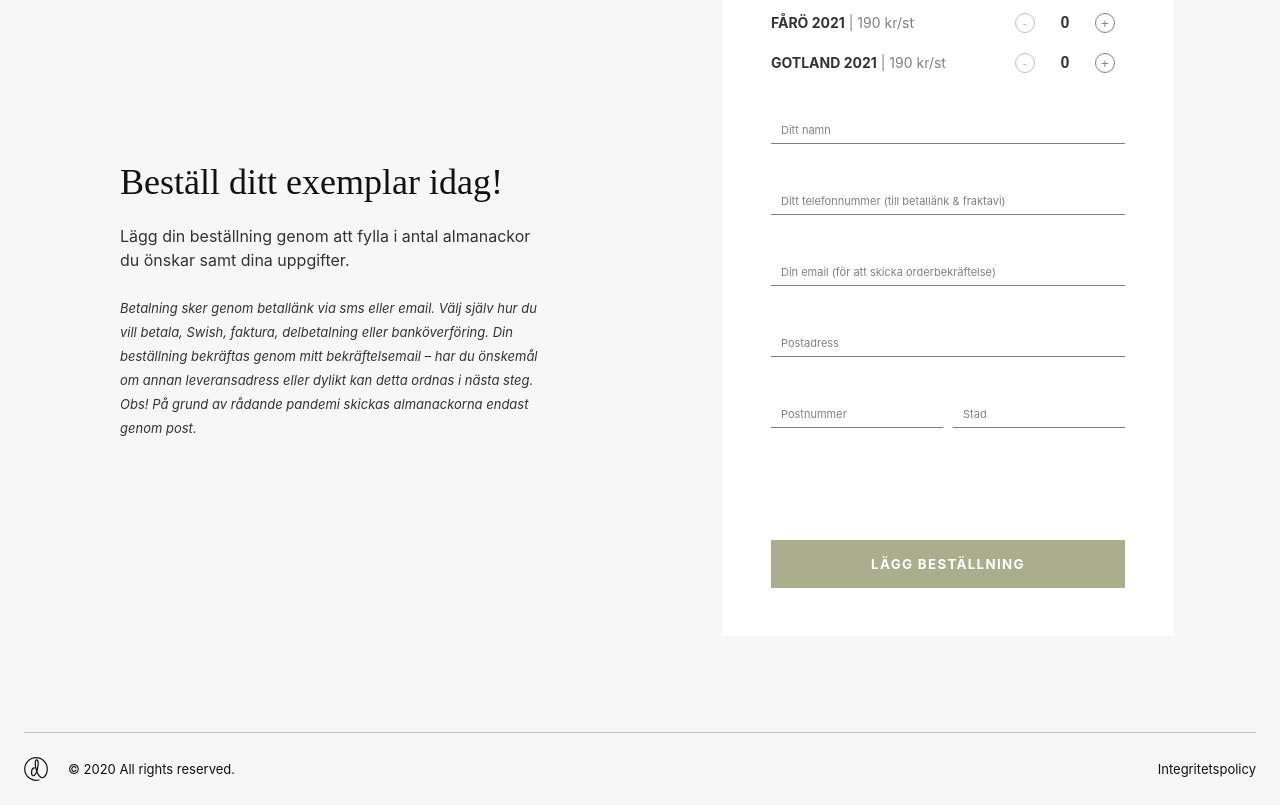
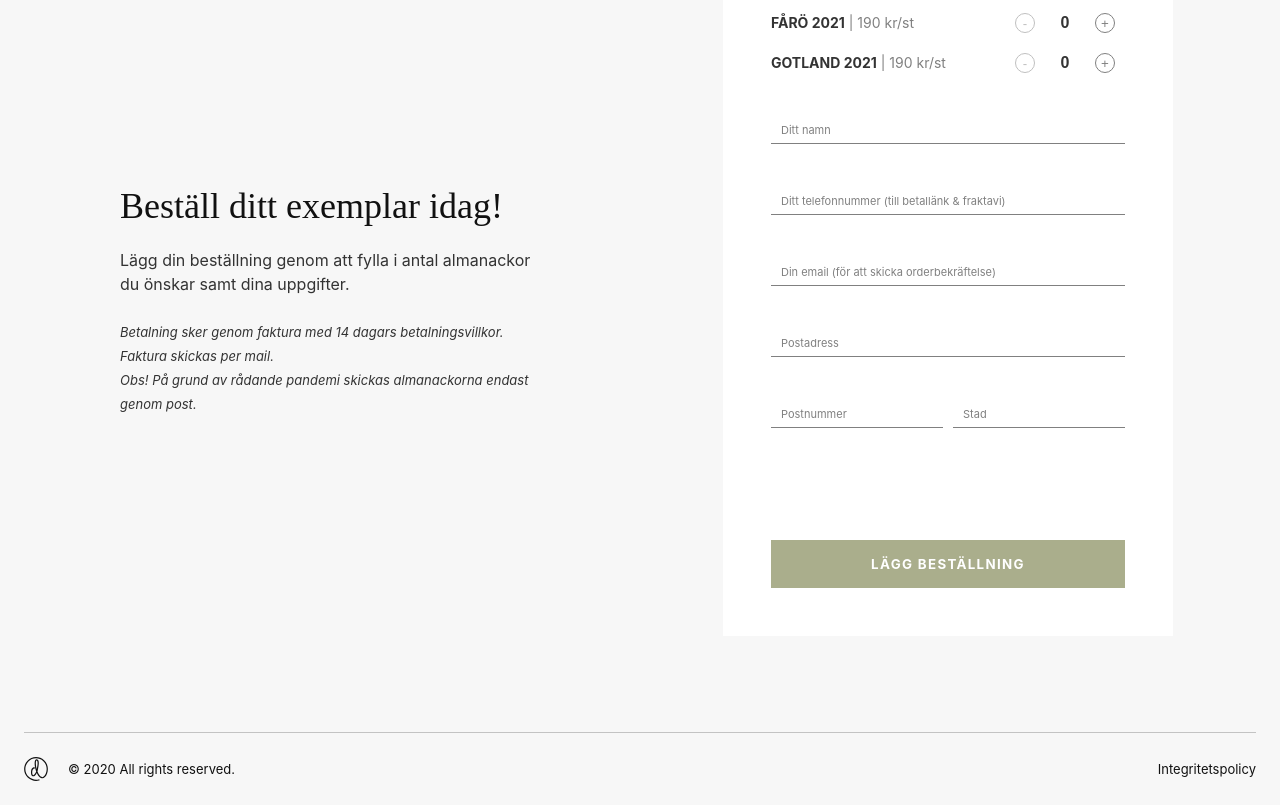
Before and after one commit to dtangerfors/juice, a Gatsby site: page /almanacka in a window 1280 px wide. Shown: the part 2346-3151 px from the top of the page. Built offline with nearby package versions, Linux system fonts and the light colour scheme; Gatsby itself is replaced by a stand-in of ours; a web font is replaced by a local one; what @prismicio/gatsby-source-prismic-graphql would draw is missing.

Commit message:
Updated information about payments

```diff
--- a/src/pages/almanacka.js
+++ b/src/pages/almanacka.js
@@ -351,7 +351,7 @@ export default () => {
                         <SplitContent>
                             <H2>Beställ ditt exemplar idag!</H2>
                             <Paragraph>Lägg din beställning genom att fylla i antal almanackor du önskar samt dina uppgifter.</Paragraph>
-                            <Information>Betalning sker genom betallänk via sms eller email. Välj själv hur du vill betala, Swish, faktura, delbetalning eller banköverföring. Din beställning bekräftas genom mitt bekräftelsemail – har du önskemål om annan leveransadress eller dylikt kan detta ordnas i nästa steg.</Information>
+                            <Information>Betalning sker genom faktura med 14 dagars betalningsvillkor. Faktura skickas per mail.</Information>
                             <Information secondary>Obs! På grund av rådande pandemi skickas almanackorna endast genom post.</Information>
                         </SplitContent>
                         <FormSplit>
```
